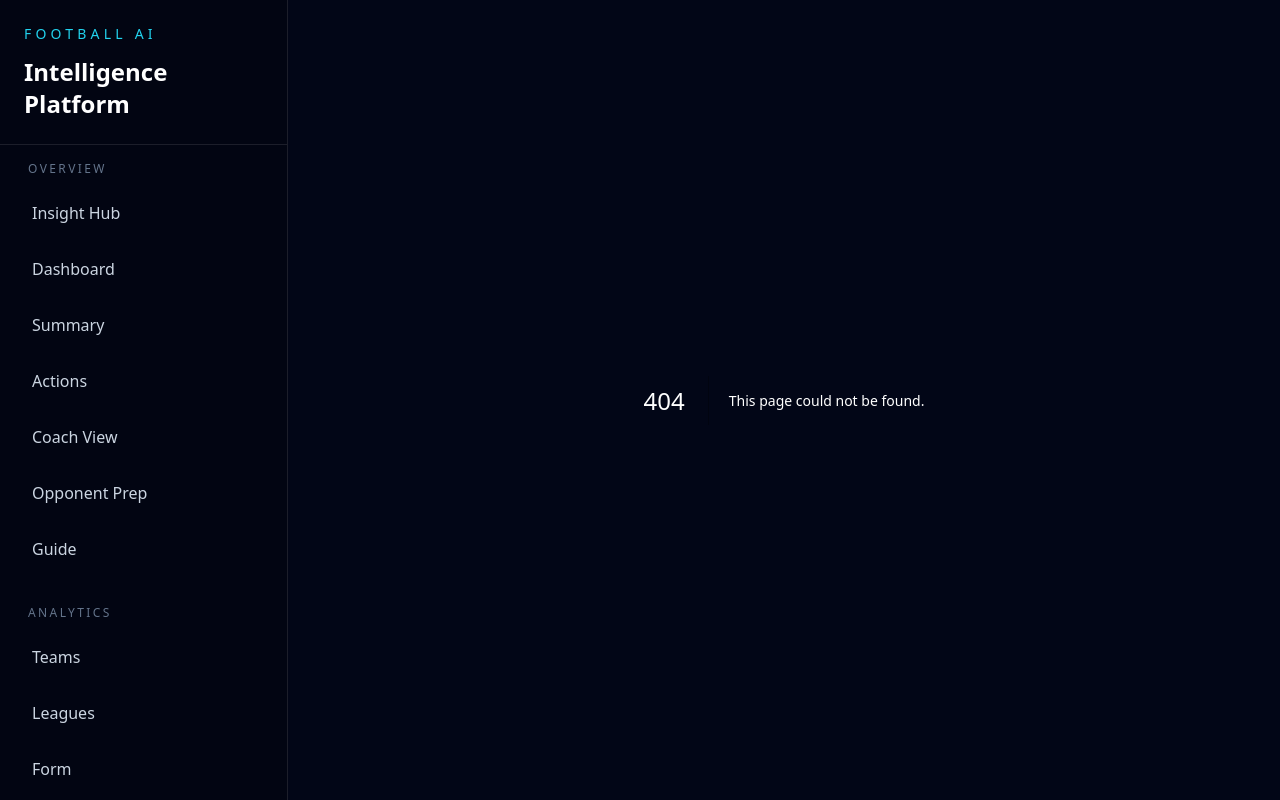
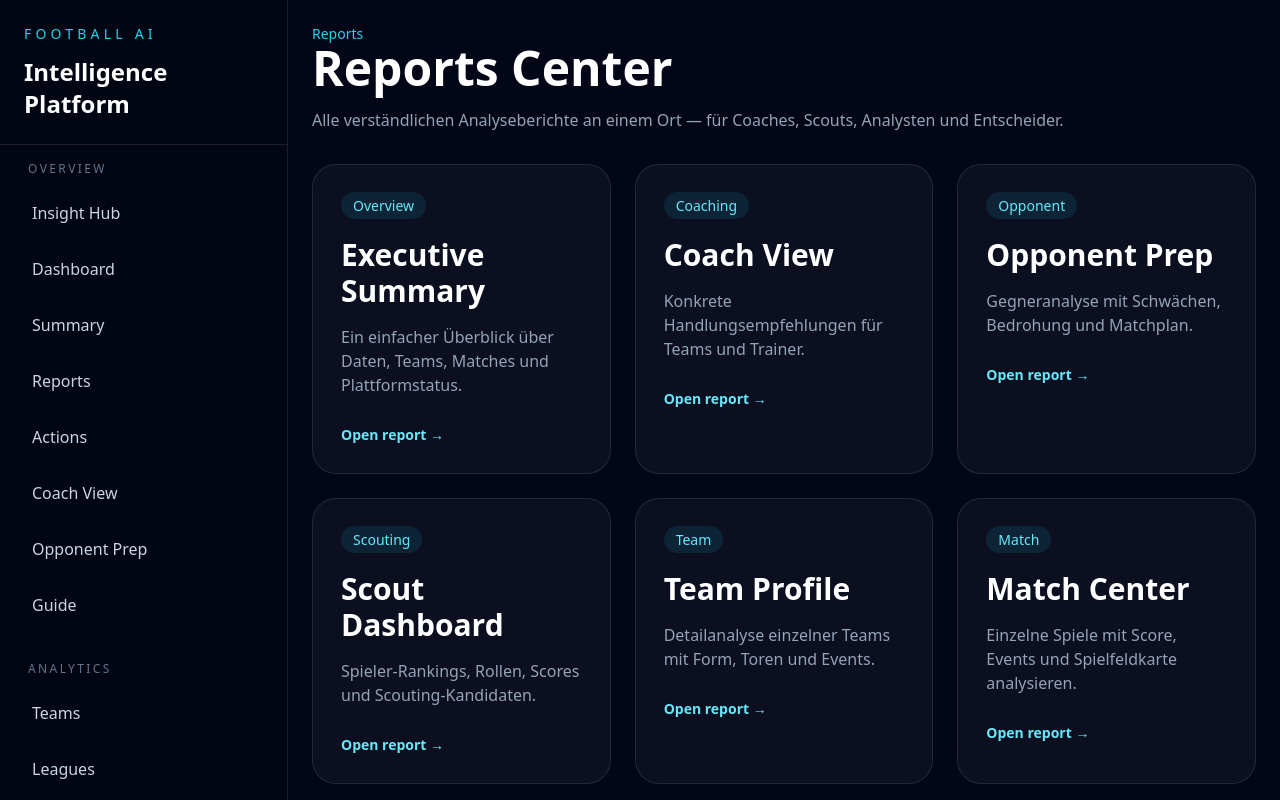
Before and after one commit to nasti8311-dot/football-intelligence-platform, a Next.js app: page /reports-center in a window 1280 px wide. Before the commit this address had no page. Shown: the top 800 px of the page. Built offline with nearby package versions, Linux system fonts and the light colour scheme.

Commit message:
Add reports center

```diff
--- a/app/layout.tsx
+++ b/app/layout.tsx
@@ -13,6 +13,7 @@ const nav = [
       ["/insight-hub", "Insight Hub"],
       ["/", "Dashboard"],
       ["/executive-summary", "Summary"],
+      ["/reports-center", "Reports"],
       ["/action-center", "Actions"],
       ["/coach-view", "Coach View"],
       ["/opponent-prep", "Opponent Prep"],
--- /dev/null
+++ b/app/reports-center/page.tsx
@@ -0,0 +1,83 @@
+import Link from "next/link";
+
+const reports = [
+  {
+    title: "Executive Summary",
+    desc: "Ein einfacher Überblick über Daten, Teams, Matches und Plattformstatus.",
+    href: "/executive-summary",
+    tag: "Overview",
+  },
+  {
+    title: "Coach View",
+    desc: "Konkrete Handlungsempfehlungen für Teams und Trainer.",
+    href: "/coach-view",
+    tag: "Coaching",
+  },
+  {
+    title: "Opponent Prep",
+    desc: "Gegneranalyse mit Schwächen, Bedrohung und Matchplan.",
+    href: "/opponent-prep",
+    tag: "Opponent",
+  },
+  {
+    title: "Scout Dashboard",
+    desc: "Spieler-Rankings, Rollen, Scores und Scouting-Kandidaten.",
+    href: "/scout-dashboard",
+    tag: "Scouting",
+  },
+  {
+    title: "Team Profile",
+    desc: "Detailanalyse einzelner Teams mit Form, Toren und Events.",
+    href: "/team-profile",
+    tag: "Team",
+  },
+  {
+    title: "Match Center",
+    desc: "Einzelne Spiele mit Score, Events und Spielfeldkarte analysieren.",
+    href: "/match-center",
+    tag: "Match",
+  },
+];
+
+export default function ReportsCenterPage() {
+  return (
+    <main className="min-h-screen bg-slate-950 p-6 text-white">
+      <div className="mx-auto max-w-7xl space-y-8">
+        <section>
+          <p className="text-sm text-cyan-400">Reports</p>
+          <h1 className="text-5xl font-black">Reports Center</h1>
+          <p className="mt-4 max-w-3xl text-slate-400">
+            Alle verständlichen Analyseberichte an einem Ort — für Coaches,
+            Scouts, Analysten und Entscheider.
+          </p>
+        </section>
+
+        <section className="grid gap-6 md:grid-cols-2 xl:grid-cols-3">
+          {reports.map((report) => (
+            <Link
+              key={report.href}
+              href={report.href}
+              className="group rounded-3xl border border-white/10 bg-white/[0.04] p-7 transition hover:scale-[1.02] hover:border-cyan-400/40 hover:bg-white/[0.07]"
+            >
+              <span className="rounded-full bg-cyan-400/10 px-3 py-1 text-sm text-cyan-300">
+                {report.tag}
+              </span>
+
+              <h2 className="mt-5 text-3xl font-black group-hover:text-cyan-300">
+                {report.title}
+              </h2>
+
+              <p className="mt-4 text-slate-400">
+                {report.desc}
+              </p>
+
+              <div className="mt-7 text-sm font-bold text-cyan-300">
+                Open report →
+              </div>
+            </Link>
+          ))}
+        </section>
+      </div>
+    </main>
+  );
+}
```
